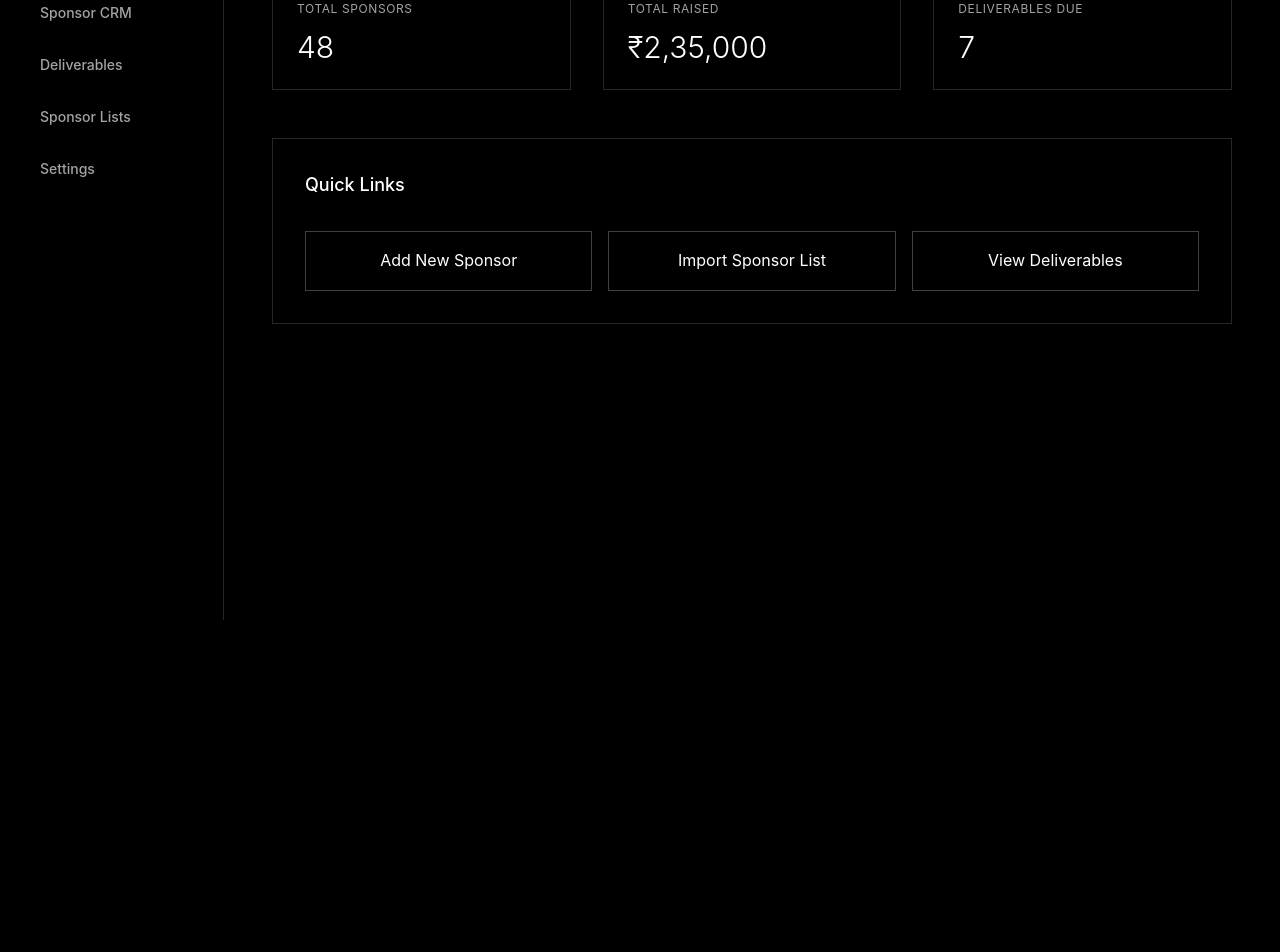
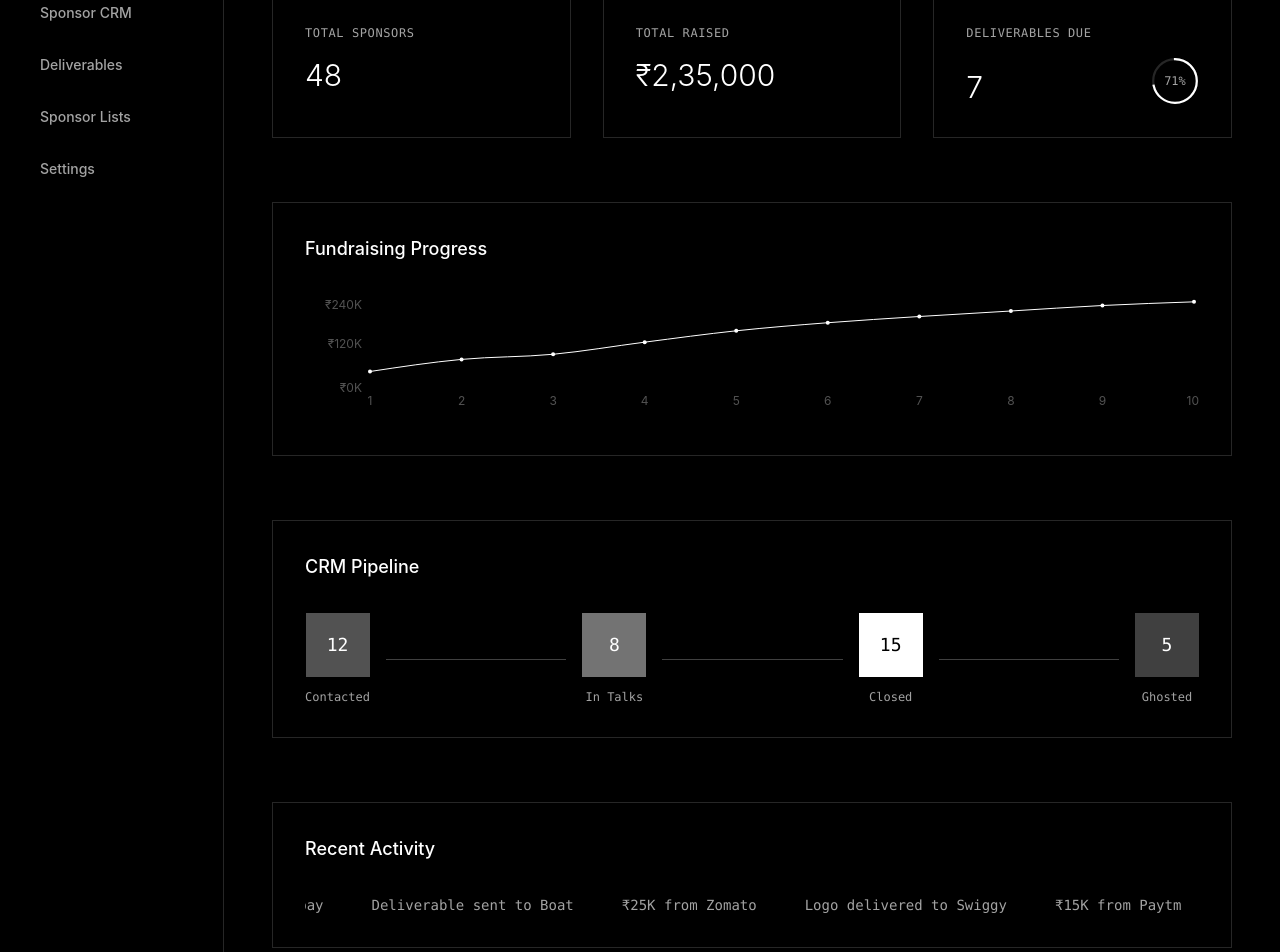
Before and after one commit to maximally0/sponzaar, a React (Vite) app: page / in a window 1280 px wide. Shown: the part 180-1132 px from the top of the page. Before the commit the page ends 800 px from the top, so only its background shows below. Built offline with nearby package versions, Linux system fonts and the light colour scheme.

Commit message:
Add dashboard visual enhancements
Implement line chart, CRM pipeline, completion ring, activity feed, and logo grid on the dashboard, adhering to the minimalist, black-and-white design system.

```diff
--- a/src/index.css
+++ b/src/index.css
@@ -65,3 +65,17 @@
     line-height: 1.2;
   }
 }
+
+/* Custom scrolling animation for activity feed */
+@keyframes scroll {
+  0% {
+    transform: translateX(0);
+  }
+  100% {
+    transform: translateX(-50%);
+  }
+}
+
+.animate-scroll {
+  animation: scroll 20s linear infinite;
+}
--- a/src/pages/Dashboard.tsx
+++ b/src/pages/Dashboard.tsx
@@ -1,6 +1,6 @@
-
 import React from 'react';
 import { Link } from 'react-router-dom';
+import { LineChart, Line, XAxis, YAxis, ResponsiveContainer } from 'recharts';
 
 const stats = [
   { title: 'Total Sponsors', value: '48' },
@@ -14,23 +14,181 @@ const quickLinks = [
   { title: 'View Deliverables', path: '/deliverables' },
 ];
 
+// Sample data for fundraising progress
+const fundraisingData = [
+  { day: 1, amount: 45000 },
+  { day: 2, amount: 78000 },
+  { day: 3, amount: 92000 },
+  { day: 4, amount: 125000 },
+  { day: 5, amount: 156000 },
+  { day: 6, amount: 178000 },
+  { day: 7, amount: 195000 },
+  { day: 8, amount: 210000 },
+  { day: 9, amount: 225000 },
+  { day: 10, amount: 235000 },
+];
+
+// Pipeline stages data
+const pipelineStages = [
+  { name: 'Contacted', count: 12, color: 'bg-neutral-600' },
+  { name: 'In Talks', count: 8, color: 'bg-neutral-500' },
+  { name: 'Closed', count: 15, color: 'bg-white' },
+  { name: 'Ghosted', count: 5, color: 'bg-neutral-700' },
+];
+
+// Recent sponsor logos (placeholder data)
+const recentSponsors = [
+  'Razorpay', 'Boat', 'Zomato', 'Swiggy', 'Paytm', 'CRED', 'Zerodha', 'Flipkart', 'Myntra'
+];
+
+// Activity feed data
+const activityFeed = [
+  '₹10K from Razorpay',
+  'Deliverable sent to Boat',
+  '₹25K from Zomato',
+  'Logo delivered to Swiggy',
+  '₹15K from Paytm',
+  'Social post for CRED',
+  '₹30K from Zerodha',
+];
+
 export const Dashboard = () => {
+  const completionPercentage = 71; // 5 out of 7 deliverables done
+  const circumference = 2 * Math.PI * 20;
+  const strokeDasharray = circumference;
+  const strokeDashoffset = circumference - (completionPercentage / 100) * circumference;
+
   return (
-    <div className="space-y-12">
+    <div className="space-y-16">
       <div>
         <h1 className="text-2xl font-medium text-white mb-2">Dashboard</h1>
-        <p className="text-neutral-400 text-sm">Overview of sponsorship activities</p>
+        <p className="text-neutral-400 text-sm font-mono">Overview of sponsorship activities</p>
       </div>
 
+      {/* Stats Grid */}
       <div className="grid grid-cols-1 md:grid-cols-3 gap-8">
         {stats.map((stat, index) => (
-          <div key={index} className="border border-neutral-800 p-6">
-            <p className="text-neutral-400 text-xs uppercase tracking-wider mb-3">{stat.title}</p>
-            <p className="text-3xl font-light text-white">{stat.value}</p>
+          <div key={index} className="border border-neutral-800 p-8">
+            <p className="text-neutral-400 text-xs uppercase tracking-wider mb-4 font-mono">{stat.title}</p>
+            <div className="flex items-end justify-between">
+              <p className="text-3xl font-light text-white">{stat.value}</p>
+
+              {/* Completion Ring for Deliverables Due */}
+              {stat.title === 'Deliverables Due' && (
+                <div className="relative w-12 h-12">
+                  <svg className="w-12 h-12 -rotate-90" viewBox="0 0 44 44">
+                    <circle
+                      cx="22"
+                      cy="22"
+                      r="20"
+                      stroke="currentColor"
+                      strokeWidth="2"
+                      fill="none"
+                      className="text-neutral-800"
+                    />
+                    <circle
+                      cx="22"
+                      cy="22"
+                      r="20"
+                      stroke="currentColor"
+                      strokeWidth="2"
+                      fill="none"
+                      strokeDasharray={strokeDasharray}
+                      strokeDashoffset={strokeDashoffset}
+                      className="text-white"
+                      strokeLinecap="square"
+                    />
+                  </svg>
+                  <div className="absolute inset-0 flex items-center justify-center">
+                    <span className="text-xs font-mono text-neutral-400">{completionPercentage}%</span>
+                  </div>
+                </div>
+              )}
+            </div>
           </div>
         ))}
       </div>
 
+      {/* Fundraising Progress Chart */}
+      <div className="border border-neutral-800 p-8">
+        <h2 className="text-lg font-medium text-white mb-8">Fundraising Progress</h2>
+        <div className="h-32">
+          <ResponsiveContainer width="100%" height="100%">
+            <LineChart data={fundraisingData}>
+              <XAxis
+                dataKey="day"
+                axisLine={false}
+                tickLine={false}
+                tick={{ fontSize: 12, fill: '#525252' }}
+              />
+              <YAxis
+                axisLine={false}
+                tickLine={false}
+                tick={{ fontSize: 12, fill: '#525252' }}
+                tickFormatter={(value) => `₹${(value / 1000).toFixed(0)}K`}
+              />
+              <Line
+                type="monotone"
+                dataKey="amount"
+                stroke="white"
+                strokeWidth={1}
+                dot={{ fill: 'white', strokeWidth: 0, r: 2 }}
+                activeDot={{ r: 3, fill: 'white' }}
+              />
+            </LineChart>
+          </ResponsiveContainer>
+        </div>
+      </div>
+
+      {/* CRM Pipeline */}
+      <div className="border border-neutral-800 p-8">
+        <h2 className="text-lg font-medium text-white mb-8">CRM Pipeline</h2>
+        <div className="flex items-center space-x-4">
+          {pipelineStages.map((stage, index) => (
+            <React.Fragment key={stage.name}>
+              <div className="flex flex-col items-center space-y-3">
+                <div className={`w-16 h-16 ${stage.color} flex items-center justify-center`}>
+                  <span className={`text-lg font-mono ${stage.name === 'Closed' ? 'text-black' : 'text-white'}`}>
+                    {stage.count}
+                  </span>
+                </div>
+                <span className="text-xs text-neutral-400 font-mono text-center">{stage.name}</span>
+              </div>
+              {index < pipelineStages.length - 1 && (
+                <div className="flex-1 h-px bg-neutral-700 min-w-8"></div>
+              )}
+            </React.Fragment>
+          ))}
+        </div>
+      </div>
+
+      {/* Activity Feed */}
+      <div className="border border-neutral-800 p-8">
+        <h2 className="text-lg font-medium text-white mb-8">Recent Activity</h2>
+        <div className="overflow-hidden">
+          <div className="flex animate-scroll space-x-12">
+            {[...activityFeed, ...activityFeed].map((activity, index) => (
+              <span key={index} className="text-neutral-400 font-mono text-sm whitespace-nowrap">
+                {activity}
+              </span>
+            ))}
+          </div>
+        </div>
+      </div>
+
+      {/* Recent Sponsors Logo Grid */}
+      <div className="border border-neutral-800 p-8">
+        <h2 className="text-lg font-medium text-white mb-8">Recent Sponsors</h2>
+        <div className="grid grid-cols-3 gap-6">
+          {recentSponsors.map((sponsor, index) => (
+            <div key={index} className="aspect-square border border-neutral-800 flex items-center justify-center bg-neutral-950">
+              <span className="text-neutral-600 font-mono text-xs opacity-50">{sponsor}</span>
+            </div>
+          ))}
+        </div>
+      </div>
+
+      {/* Quick Links */}
       <div className="border border-neutral-800 p-8">
         <h2 className="text-lg font-medium text-white mb-8">Quick Links</h2>
         <div className="grid grid-cols-1 md:grid-cols-3 gap-4">
@@ -38,7 +196,7 @@ export const Dashboard = () => {
             <Link
               key={index}
               to={link.path}
-              className="px-6 py-4 text-white border border-neutral-700 bg-transparent hover:bg-neutral-900 transition-colors text-center"
+              className="px-6 py-4 text-white border border-neutral-700 bg-transparent hover:bg-neutral-950 transition-colors text-center font-mono text-sm"
             >
               {link.title}
             </Link>
```
